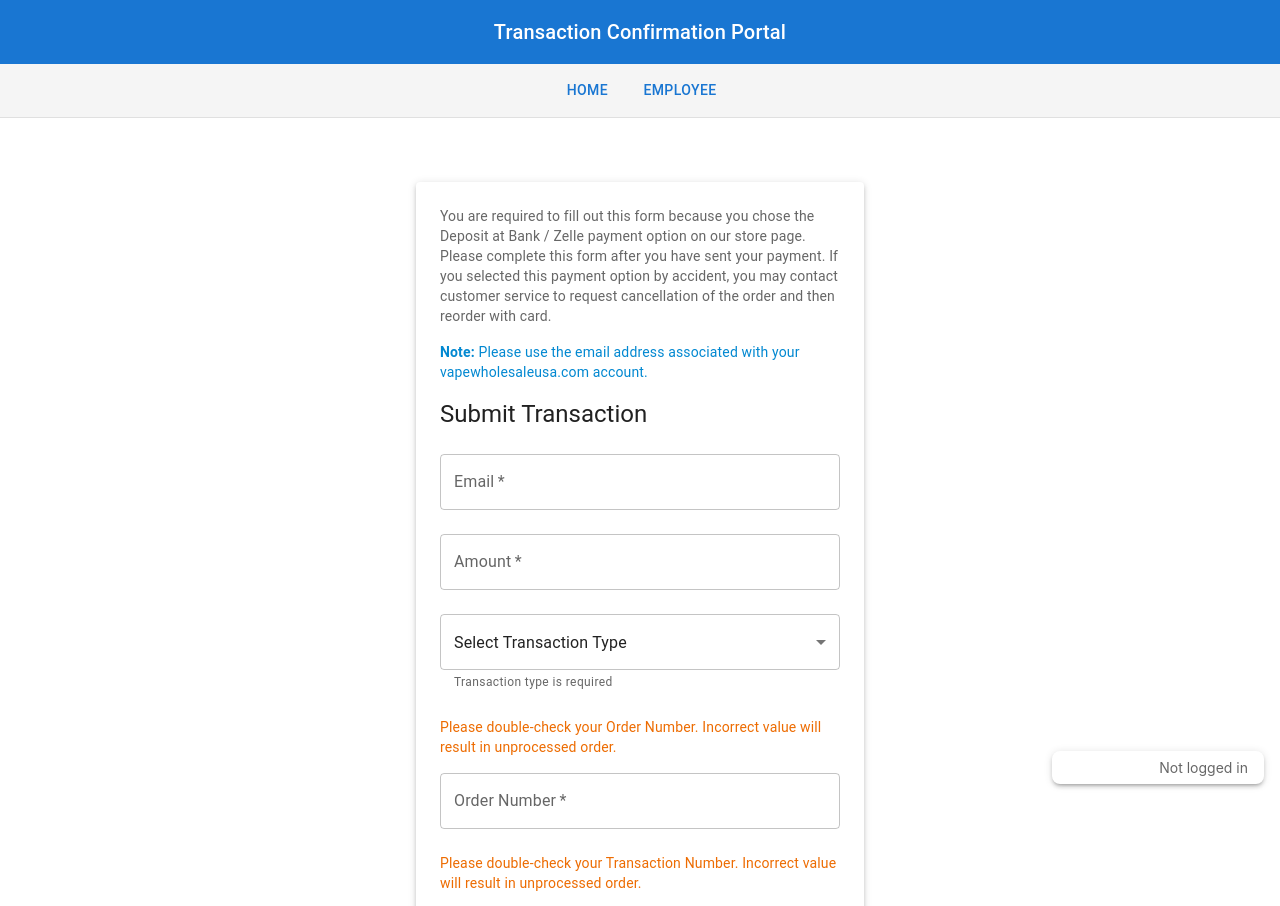
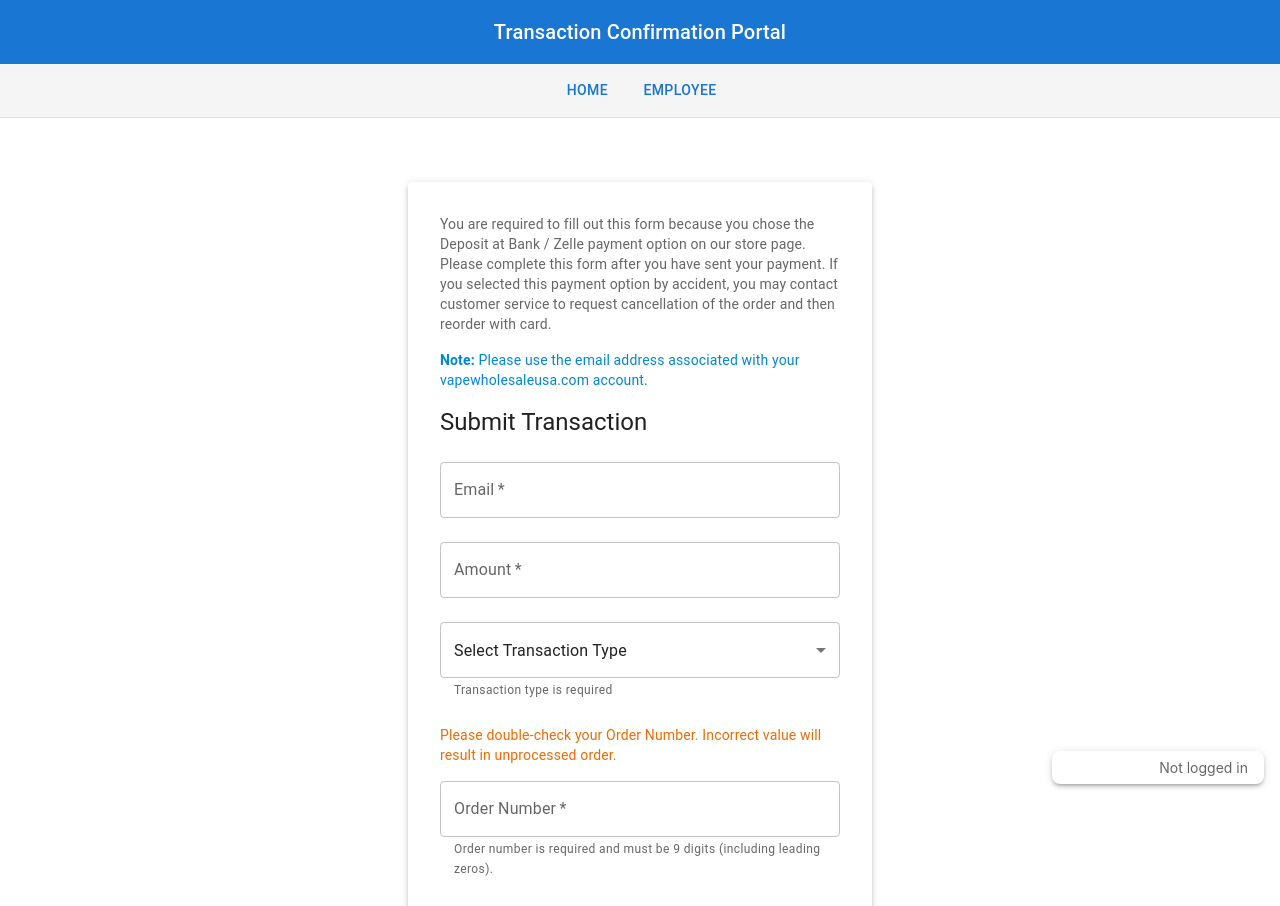
Before and after one commit to AraVWU/transaction-confirmation-app, a React (Create React App) app: page / in a window 1280 px wide. Shown: the top 906 px of the page. Built offline with nearby package versions, Linux system fonts and the light colour scheme; no server answers.

Commit message:
ordernumber validation

```diff
--- a/src/TransactionForm.js
+++ b/src/TransactionForm.js
@@ -29,6 +29,12 @@ export default function TransactionForm() {
     if (!transactionNumber) {
       errs.transactionNumber = 'Transaction number is required. Incorrect value will result in unprocessed order.';
     }
+
+    // Order number must be exactly 9 digits
+    if (!orderNumber || !/^[0-9]{9}$/.test(orderNumber)) {
+      errs.orderNumber = 'Order number must be exactly 9 digits (including leading zeros).';
+    }
+
     // Transaction Type validation
     if (!transactionType) {
       errs.transactionType = 'Transaction type is required.';
@@ -75,7 +81,7 @@ export default function TransactionForm() {
   };
 
   return (
-    <Box component={Paper} elevation={3} sx={{ maxWidth: 400, mx: 'auto', mt: 4, p: 3 }}>
+    <Box component={Paper} elevation={3} sx={{ maxWidth: 400, mx: 'auto', mt: 4, p: 4 }}>
       <Typography variant="body2" color="text.secondary" sx={{ mb: 2 }}>
         You are required to fill out this form because you chose the Deposit at Bank / Zelle payment option on our store
         page. Please complete this form after you have sent your payment. If you selected this payment option by
@@ -142,7 +148,11 @@ export default function TransactionForm() {
           margin="normal"
           required
           error={!!errors.orderNumber}
-          helperText={errors.orderNumber && 'Order number is required.'}
+          helperText={
+            errors.orderNumber
+              ? 'Order number must be exactly 9 digits, including leading zeros. Example: 000123456'
+              : 'Order number is required and must be 9 digits (including leading zeros).'
+          }
         />
         {/* Transaction Number warning */}
         <Typography variant="body2" color="warning.main" sx={{ mt: 2 }}>
--- a/src/TransactionRecords.js
+++ b/src/TransactionRecords.js
@@ -105,6 +105,7 @@ export default function TransactionRecords() {
     }
   }, []);
 
+  // Remove order number error and enforcement for accounting UI
   const handleConfirmClick = (id) => {
     setSelectedId(id);
     setConfirmDialogOpen(true);
@@ -296,7 +297,7 @@ export default function TransactionRecords() {
     );
 
   return (
-    <Box sx={{ maxWidth: 1200, mx: 'auto', mt: 5, mb: 5 }}>
+    <Box sx={{ maxWidth: 1800, mx: 'auto', mt: 5, mb: 5 }}>
       <Paper elevation={3} sx={{ p: 4, borderRadius: 3 }}>
         <Typography variant="h4" fontWeight={600} gutterBottom>
           {tab === 'unconfirmed'
@@ -364,7 +365,15 @@ export default function TransactionRecords() {
                   }}
                 >
                   <TableCell>{rec.email}</TableCell>
-                  <TableCell>{rec.orderNumber}</TableCell>
+                  <TableCell>
+                    {rec.orderNumber}
+                    {userRole === 'accounting' &&
+                      tab === 'unconfirmed' &&
+                      rec.orderNumber &&
+                      rec.orderNumber.length !== 9 && (
+                        <span style={{ color: 'red', fontWeight: 600, marginLeft: 8 }}>(⚠️ Not 9 digits)</span>
+                      )}
+                  </TableCell>
                   <TableCell>${rec.amount}</TableCell>
                   <TableCell>
                     <Box
```
